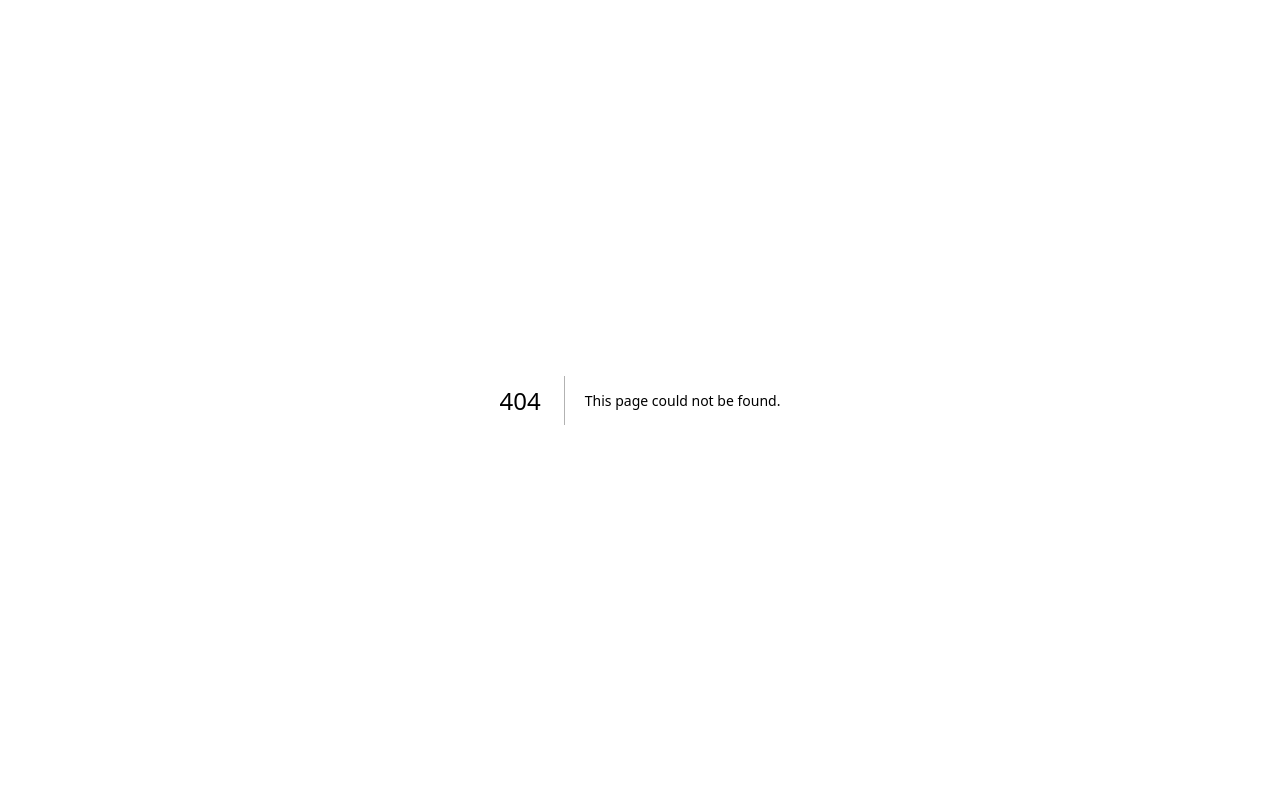
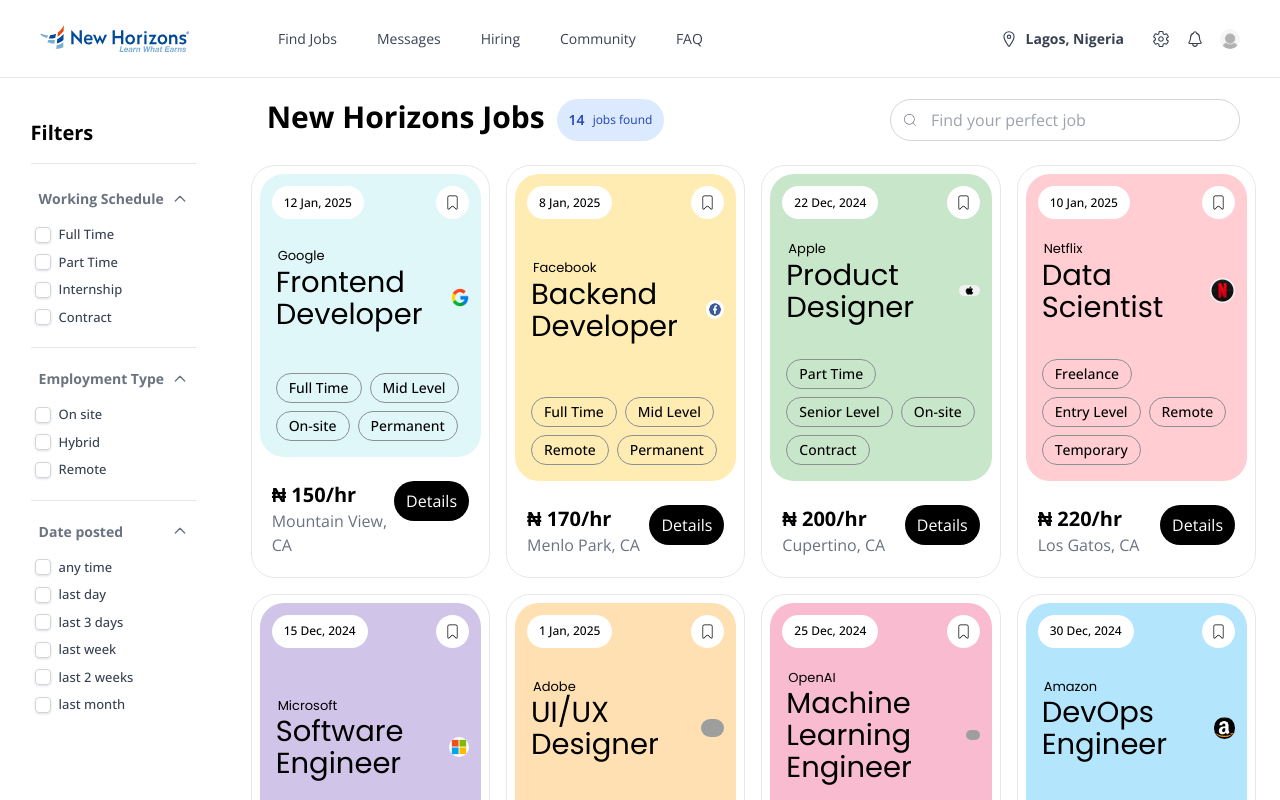
Before and after one commit to Goldyn19/nhjobs, a Next.js app: page /hiring/newhorizons in a window 1280 px wide. Before the commit this address had no page. Built offline with nearby package versions, Linux system fonts and the light colour scheme; grey boxes are pictures that could not be loaded.

Commit message:
made link for nh jobs only

```diff
--- a/app/elements/JobSection.tsx
+++ b/app/elements/JobSection.tsx
@@ -42,10 +42,11 @@
     experience?: string;
     salary?: number;
   }) => void;
+  source: string
 
 }
 
-const JobSection: React.FC<JobSectionProps> = ({ jobData, onMobileFilter}) => {
+const JobSection: React.FC<JobSectionProps> = ({ jobData, onMobileFilter, source}) => {
   const workingScheduleOption = [
     { value: "Full Time", label: "Full Time" },
     { value: "Part Time", label: "Part Time" },
@@ -163,8 +164,8 @@
   return (
     <div className="mx-0 h-full flex">
       <div className="md:flex min-w-full">
-        <div className="md:w-1/6 hidden bg-white md:flex mx-auto justify-center ">
-          <div className={`md:block mt-10`}>
+        <div className="md:w-1/6 hidden bg-white md:mx-2 md:flex mx-auto justify-center ">
+          <div className={`sm:block mt-10`}>
             <h1 className="hidden md:block text-black font-bold text-xl pb-4">
               Filters
             </h1>
@@ -189,15 +190,15 @@
           </div>
         </div>
         <div className="md:w-5/6 mt-5 overflow-scroll overflow-x-hidden">
-          <div className="container md:flex justify-between md:px-10 px-3">
-            <div className="flex space-x-3">
+          <div className="container xl:flex xl:justify-between md:px-10 px-3">
+            <div className="md:flex md:justify-between space-x-3 ">
               <div>
-                <h3 className="md:text-3xl text-2xl font-bold">
-                  Recommended Jobs
+                <h3 className="xl:text-3xl text-2xl font-bold">
+                  {source}
                 </h3>
               </div>
-                <div className="flex items-center space-x-2 bg-blue-100 text-blue-800 rounded-full px-3 py-1">
-                <h3 className="text-sm font-semibold">{filteredJobs.length}</h3>
+                <div className="md:flex hidden items-center space-x-2 bg-blue-100 text-blue-800 rounded-full px-3 py-1">
+                <span className="text-sm font-semibold">{filteredJobs.length}</span>
                 <span className="text-xs">jobs found</span>
                 </div>
             </div>
@@ -207,11 +208,11 @@
                 </div>
                 <input
                 type="text"
-                className="border border-gray-300 md:w-[350px] rounded-full w-full px-6 pl-10 py-2 focus:outline-none focus:ring-2 focus:ring-blue-500 transition duration-300 ease-in-out"
+                className="border border-gray-300 xl:w-[350px]  rounded-full w-full px-6 pl-10 py-2 focus:outline-none focus:ring-2 focus:ring-blue-500 transition duration-300 ease-in-out"
                 placeholder="Find your perfect job"
                 onChange={(e) => handleFilterChange("searchTerm")(e.target.value)}
                 />
-              <div className="absolute inset-y-0 right-0 flex md:hidden items-center pr-3">
+              <div className="absolute inset-y-0 right-0  flex xl:hidden items-center pr-3">
                 <Dialog>
                   <DialogTrigger>
                     <LuSettings2 />
@@ -247,7 +248,7 @@
               </div>
             </div>
           </div>
-          <div className="md:grid md:grid-cols-3 xl:grid-cols-4 md:mx-6 mx-2  md:gap-4 pt-6 ">
+          <div className="md:grid md:grid-cols-2 xl:grid-cols-4 xl:mx-6 mx-2  md:gap-4 pt-6 ">
             {currentJobs.length > 0 ? (
               currentJobs.map((job, index) => <JobCard key={index} {...job} />)
             ) : (
--- a/app/elements/TopFilter.tsx
+++ b/app/elements/TopFilter.tsx
@@ -12,7 +12,6 @@
   SelectTrigger,
   SelectValue,
 } from "@/components/ui/select";
-import { cn } from "@/lib/utils";
 import { Slider } from "@/components/ui/slider";
 import debounce from "lodash.debounce";
 
@@ -74,14 +73,8 @@
 
   const [sliderValue, setSliderValue] = useState(50);
 
-  const getIcon = (value: number) => {
-    if (value == 0) return <CiMoneyBill className="text-white text-lg" />;
-    return <h5 className="text-white text-sm">{value}</h5>
-
-  };
-
   return (
-    <div className="bg-white py-4 hidden md:block">
+    <div className="bg-white py-4 hidden xl:block">
       <div className="container mx-auto justify-center flex align-middle space-x-8">
         {/* Category Filter */}
         <div className="flex space-x-3 text-black items-center">
--- /dev/null
+++ b/app/hiring/newhorizons/page.tsx
@@ -0,0 +1,53 @@
+'use client'
+import React, {useState} from 'react'
+import TopNav from '@/app/elements/TopNav'
+import { Separator } from "@/components/ui/separator"
+import JobSection from '@/app/elements/JobSection'
+import jobData from "@/utils/data";
+
+interface Job{
+    date: string;
+    color: string;
+    role: string;
+    companyName: string;
+    location: string;
+    salary: number;
+    logo: string;
+    otherDetails: string[];
+  }
+const Page = () => {
+
+    const [filteredJobs, setFilteredJobs] = useState<Job[]>(jobData);
+
+
+    const handleMobileFilter = (filters: {
+      category?: string;
+      location?: string;
+      experience?: string;
+      salary?: number;
+    }) => {
+      const filtered = jobData.filter((job) => {
+        const matchCategory = filters.category ? job.role.toLowerCase().includes(filters.category.toLowerCase()) : true;
+        const matchLocation = filters.location ? job.location.toLowerCase().includes(filters.location.toLowerCase())  : true;
+        const matchExperience = filters.experience ? job.otherDetails.includes(filters.experience) : true;
+        const matchSalary = filters.salary ? job.salary >= filters.salary : true;
+
+        console.log(matchSalary)
+
+        return matchCategory && matchLocation && matchExperience && matchSalary;
+      });
+
+      setFilteredJobs(filtered);
+    };
+  return (
+    <div className="md:h-screen flex flex-col overflow-hidden">
+    <TopNav/>
+    <Separator  />
+    <div className="flex-1 overflow-y-auto ">
+        <JobSection jobData={filteredJobs} onMobileFilter={handleMobileFilter} source="New Horizons Jobs"/>
+      </div>
+   </div>
+  )
+}
+
+export default Page
--- a/app/page.tsx
+++ b/app/page.tsx
@@ -48,7 +48,7 @@
     <Separator  />
     <TopFilter jobs={jobData} onFilter={handleFilter} />
     <div className="flex-1 overflow-y-auto ">
-        <JobSection jobData={filteredJobs} onMobileFilter={handleMobileFilter}/>
+        <JobSection jobData={filteredJobs} onMobileFilter={handleMobileFilter} source="Recommended Jobs"/>
       </div>
    </div>
   );
--- a/utils/data.ts
+++ b/utils/data.ts
@@ -2,7 +2,7 @@
 
 const jobData = [
     {
-      date: "12 Nov, 2025",
+      date: "12 Jan, 2025",
       color: "#E0F7FA",
       role: "Frontend Developer",
       companyName: "Google",
@@ -12,7 +12,7 @@
       logo: "/images/google-logo.png"
     },
     {
-      date: "8 Nov, 2025",
+      date: "8 Jan, 2025",
       color: "#FFECB3",
       role: "Backend Developer",
       companyName: "Facebook",
@@ -22,7 +22,7 @@
       logo: "/images/facebook-logo.png"
     },
     {
-      date: "22 Nov, 2025",
+      date: "22 Dec, 2024",
       color: "#C8E6C9",
       role: "Product Designer",
       companyName: "Apple",
@@ -32,7 +32,7 @@
       logo: "/images/apple-logo.png"
     },
     {
-      date: "10 Nov, 2025",
+      date: "10 Jan, 2025",
       color: "#FFCDD2",
       role: "Data Scientist",
       companyName: "Netflix",
@@ -42,7 +42,7 @@
       logo: "/images/netflix-logo.png"
     },
     {
-      date: "15 Nov, 2025",
+      date: "15 Dec, 2024",
       color: "#D1C4E9",
       role: "Software Engineer",
       companyName: "Microsoft",
@@ -52,7 +52,7 @@
       logo: "/images/microsoft-logo.png"
     },
     {
-      date: "1 Nov, 2025",
+      date: "1 Jan, 2025",
       color: "#FFE0B2",
       role: "UI/UX Designer",
       companyName: "Adobe",
@@ -62,7 +62,7 @@
       logo: "/images/adobe-logo.png"
     },
     {
-      date: "25 Nov, 2025",
+      date: "25 Dec, 2024",
       color: "#F8BBD0",
       role: "Machine Learning Engineer",
       companyName: "OpenAI",
@@ -72,7 +72,7 @@
       logo: "/images/openai-logo.png"
     },
     {
-      date: "30 Oct, 2025",
+      date: "30 Dec, 2024",
       color: "#B3E5FC",
       role: "DevOps Engineer",
       companyName: "Amazon",
@@ -82,7 +82,7 @@
       logo: "/images/amazon-logo.png"
     },
     {
-      date: "30 Oct, 2025",
+      date: "30 Dec, 2024",
       color: "#B3E5FC",
       role: "DevOps Engineer",
       companyName: "Amazon",
@@ -92,7 +92,7 @@
       logo: "/images/amazon-logo.png"
     },
     {
-      date: "30 Oct, 2025",
+      date: "30 Dec, 2024",
       color: "#B3E5FC",
       role: "DevOps Engineer",
       companyName: "Amazon",
@@ -102,7 +102,7 @@
       logo: "/images/amazon-logo.png"
     },
     {
-      date: "30 Oct, 2025",
+      date: "30 Dec, 2024",
       color: "#B3E5FC",
       role: "DevOps Engineer",
       companyName: "Amazon",
@@ -112,7 +112,7 @@
       logo: "/images/amazon-logo.png"
     },
     {
-      date: "30 Oct, 2025",
+      date: "30 Dec, 2024",
       color: "#B3E5FC",
       role: "DevOps Engineer",
       companyName: "Amazon",
@@ -122,7 +122,7 @@
       logo: "/images/amazon-logo.png"
     },
     {
-      date: "30 Oct, 2025",
+      date: "30 Oct, 2024",
       color: "#B3E5FC",
       role: "DevOps Engineer",
       companyName: "Amazon",
@@ -132,7 +132,7 @@
       logo: "/images/amazon-logo.png"
     },
     {
-      date: "30 Oct, 2025",
+      date: "30 Oct, 2024",
       color: "#B3E5FC",
       role: "DevOps Engineer",
       companyName: "Amazon",
```
Also changed, not shown: app/employer/signup/Page.tsx (added), app/hiring/page.tsx (added).
